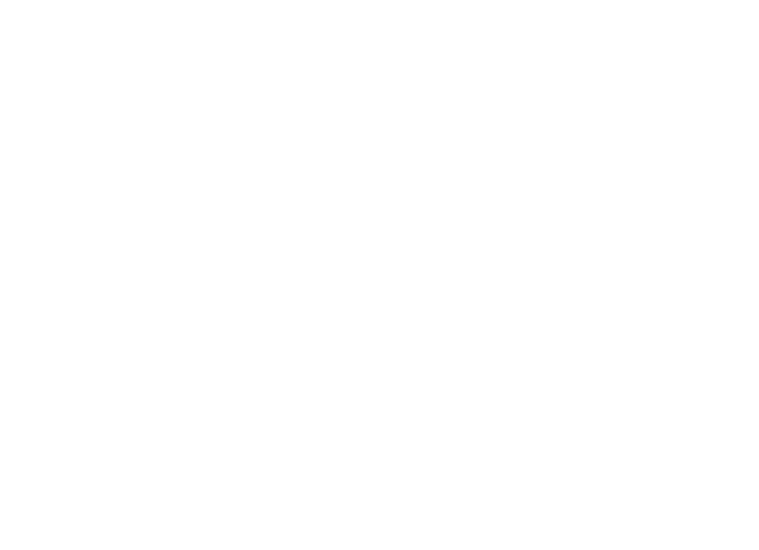
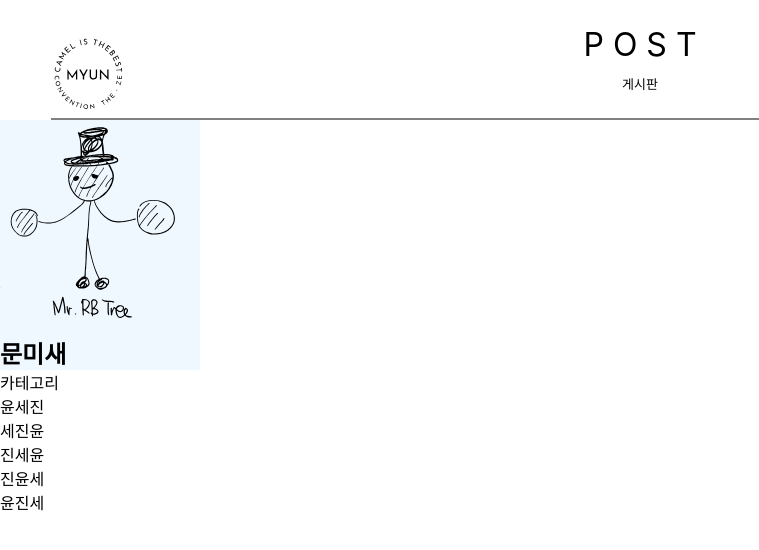
Before and after one commit to CamelIsTheBestConvention/MYun_SJ, a React (Create React App) app in the folder client/: page /post in a window 1280 px wide. Before the commit this address had no page. Shown: the top 550 px of the page, without its empty margins (0-759 px from the left). Built offline with nearby package versions, Linux system fonts and the light colour scheme; the HTML template or start-up script is replaced by a standard one.

Commit message:
making post page and fix signup validcheck

```diff
--- a/client/src/App.tsx
+++ b/client/src/App.tsx
@@ -2,6 +2,7 @@ import Login from './page/login';
 import './App.css';
 import { BrowserRouter, Routes, Route } from 'react-router-dom';
 import Signup from './page/signup';
+import Post from './page/post';
 
 const App = () => {
   return (
@@ -10,6 +11,7 @@ const App = () => {
         <Routes>
           <Route path='/login' element={<Login />}></Route>
           <Route path='/signup' element={<Signup />}></Route>
+          <Route path='/post' element={<Post />}></Route>
         </Routes>
       </BrowserRouter>
     </>
--- /dev/null
+++ b/client/src/components/post/postCategory.tsx
@@ -0,0 +1,17 @@
+const PostCategory = () => {
+    return (
+        <>
+            <div>
+                <p>카테고리</p>
+                <ul>
+                    <li>윤세진</li>
+                    <li>세진윤</li>
+                    <li>진세윤</li>
+                    <li>진윤세</li>
+                    <li>윤진세</li>
+                </ul>
+            </div>
+        </>
+    )
+}
+export default PostCategory
--- /dev/null
+++ b/client/src/components/post/postLeft.tsx
@@ -0,0 +1,12 @@
+import PostCategory from "./postCategory"
+import PostProfile from "./postProfile"
+
+const PostLeft = () => {
+    return (
+        <>
+            <PostProfile />
+            <PostCategory />
+        </>
+    )
+}
+export default PostLeft
--- /dev/null
+++ b/client/src/components/post/postProfile.tsx
@@ -0,0 +1,16 @@
+import postProfileImg from "../../img/mr_rbtree.svg"
+import "../../style/post/postProfile.scss"
+
+const PostProfile = () => {
+    return (
+        <>
+            <div className="profile-box">
+                <div className="profile-img-box">
+                    <img className="profile-img" src={postProfileImg} alt="profileImg" />
+                </div>
+                <h2 className="profile-nickname">문미새</h2>
+            </div>
+        </>
+    )
+}
+export default PostProfile
--- /dev/null
+++ b/client/src/components/post/postRight.tsx
@@ -0,0 +1,8 @@
+const PostRight = () => {
+    return (
+        <>
+
+        </>
+    )
+}
+export default PostRight
--- /dev/null
+++ b/client/src/components/post/postTitle.tsx
@@ -0,0 +1,13 @@
+import "../../style/post/postTitle.scss"
+
+const PostTitle = () => {
+    return (
+        <>
+            <div className="title-box">
+                <h1 className="title-main">P O S T</h1>
+                <p className="title-sub">게시판</p>
+            </div>
+        </>
+    )
+}
+export default PostTitle
--- /dev/null
+++ b/client/src/components/post/postWrapper.tsx
@@ -0,0 +1,12 @@
+import PostLeft from "./postLeft"
+import PostRight from "./postRight"
+
+const PostWrapper = () => {
+    return (
+        <>
+            <PostLeft />
+            <PostRight />
+        </>
+    )
+}
+export default PostWrapper
--- a/client/src/page/login.tsx
+++ b/client/src/page/login.tsx
@@ -2,7 +2,7 @@ import Btn from "../components/common/btn"
 import Input from "../components/common/input"
 import LogoImg from "../components/common/logoImg"
 import Title from "../components/common/title"
-import React, {useState, useEffect} from "react";
+import React, {useState} from "react";
 import axios from "axios";
 
 
--- /dev/null
+++ b/client/src/page/post.tsx
@@ -0,0 +1,15 @@
+import LogoImg from "../components/common/logoImg"
+import PostTitle from "../components/post/postTitle"
+import PostWrapper from "../components/post/postWrapper"
+
+
+const Post = () => {
+    return (
+        <>
+            <LogoImg />
+            <PostTitle />
+            <PostWrapper />
+        </>
+    )
+}
+export default Post
--- a/client/src/page/signup.tsx
+++ b/client/src/page/signup.tsx
@@ -3,7 +3,7 @@ import Btn from "../components/common/btn"
 import LogoImg from "../components/common/logoImg"
 import Title from "../components/common/title"
 import SignupInputBox from "../components/signup/signupInput"
-import React, {useState, useEffect} from "react";
+import React, {useState} from "react";
 
 
 const Signup = () => {
@@ -19,11 +19,10 @@ const Signup = () => {
     const [pwValid, setPwValid] = useState(false);
     const [pwcheckValid, setPwcheckValid] = useState(false);
 
-    const emailRegex = /\S+@\S+\.\S+/;
-    const nameRegex = /^[가-힣]+$/;
-    const nicknameRegex = /^[a-zA-Z0-9가-힣]+$/;
-    const pwRegex = /^(?=.*[A-Za-z])(?=.*\d)[A-Za-z\d]{8,}$/;
-    const pwcheckRegex = /^(?=.*[A-Za-z])(?=.*\d)[A-Za-z\d]{8,}$/;
+    const emailRegex = /\S+@\S+\.\S{2,3}$/;
+    const nameRegex = /^[가-힣]{2,5}$/;
+    const nicknameRegex = /^[a-zA-Z0-9가-힣]{3,10}$/;
+    const pwRegex = /^(?=.*[A-Za-z])(?=.*[!@#$%^&*])(?=.{8,16})[A-Za-z\d!@#$%^&*]{8,16}$/;
 
     // useEffect(() => {
     //     console.log('이메일', email);
@@ -35,6 +34,11 @@ const Signup = () => {
 
     const handleSubmit = (e:any) => {
         e.preventDefault();
+
+        if (!emailValid || !nameValid || !nicknameValid || !pwValid || !pwcheckValid) {
+            alert("입력한 정보를 다시 확인해 주세요.");
+            return;
+        }
 
         const formData = {
             email,
--- /dev/null
+++ b/client/src/style/post/postProfile.scss
@@ -0,0 +1,16 @@
+.profile-box {
+    width: 200px;
+    background-color: aliceblue;
+}
+
+.profile-img-box {
+    width: 180px;
+}
+
+.profile-img {
+    width: 100%;
+}
+
+.profile-nickname {
+
+}
--- /dev/null
+++ b/client/src/style/post/postTitle.scss
@@ -0,0 +1,22 @@
+* {
+    margin: 0;
+    padding: 0;
+    box-sizing: border-box;
+}
+
+.title-box {
+    width: 92%;
+    margin: 0 auto;
+    padding: 25px 0;
+    text-align: center;
+    border-bottom: 2px solid gray;
+}
+
+.title-main {
+    font-weight: normal;
+    padding-bottom: 10px;
+}
+
+.title-sub {
+    font-size: 13px;
+}
```
Also changed, not shown: client/src/img/mococo.svg (added), client/src/img/mr_rbtree.svg (added).
